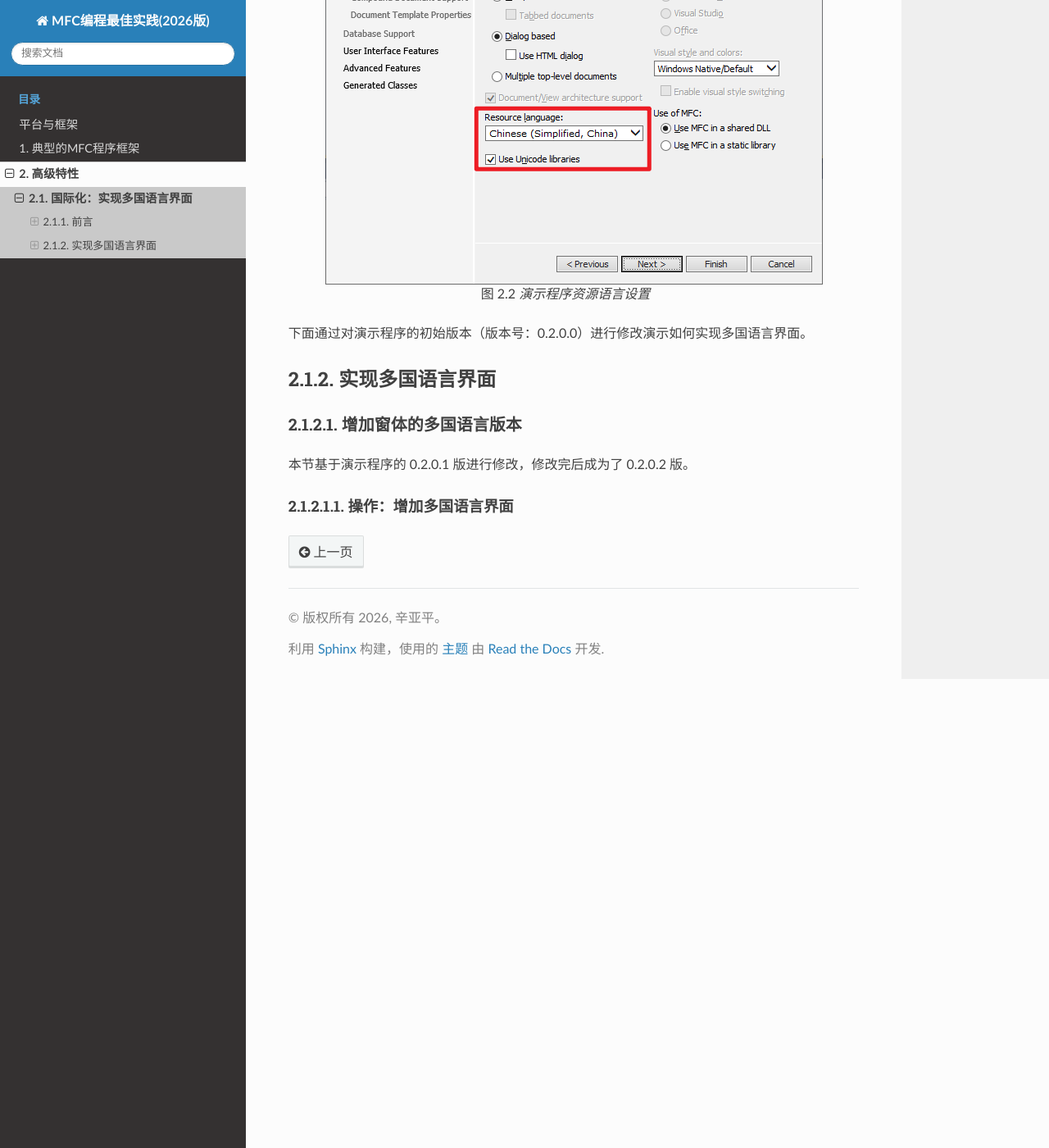
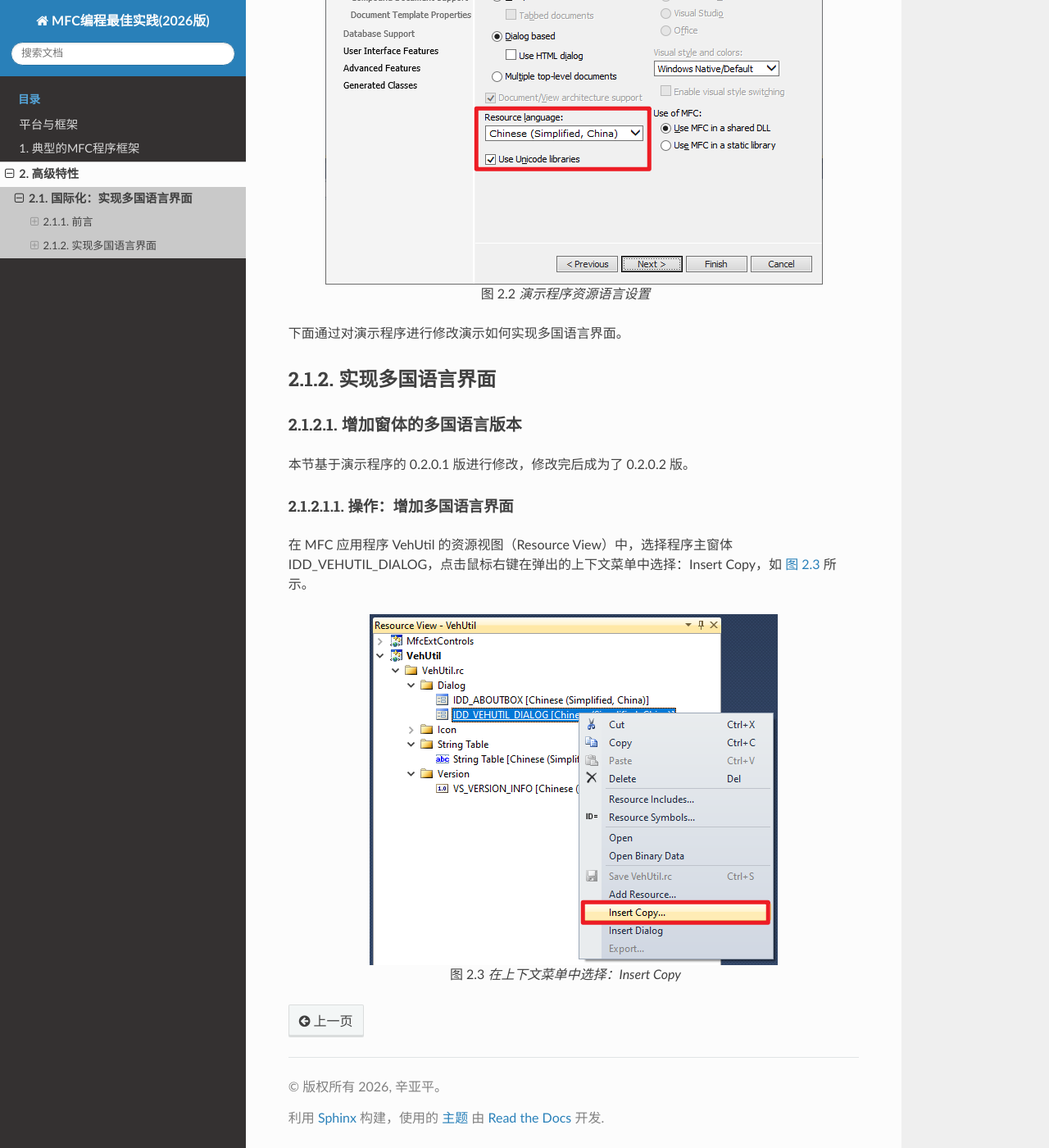
Before and after one commit to yapingxin/MFCBP2026, a Sphinx documentation site: the page built from docs/advanced-features/mfc_multilingual.rst, in a window 1280 px wide and 1400 px high, scrolled down 1492 px. Shown: the whole window at 82% size. Built offline with Sphinx 7.4.7 and the Read the Docs theme 3.1.0, drawn with Linux system fonts in a browser that asks for light colours.

Commit message:
fig_mfcmul_v0.2.0.1_S1_InsertCopy

```diff
--- a/docs/advanced-features/mfc_multilingual.rst
+++ b/docs/advanced-features/mfc_multilingual.rst
@@ -60,7 +60,7 @@
 
     演示程序资源语言设置
 
-下面通过对演示程序的初始版本（版本号：0.2.0.0）进行修改演示如何实现多国语言界面。
+下面通过对演示程序进行修改演示如何实现多国语言界面。
 
 实现多国语言界面
 ------------------
@@ -72,3 +72,11 @@
 
 操作：增加多国语言界面
 ^^^^^^^^^^^^^^^^^^^^^^^^
+
+在 MFC 应用程序 VehUtil 的资源视图（Resource View）中，选择程序主窗体 IDD_VEHUTIL_DIALOG，点击鼠标右键在弹出的上下文菜单中选择：Insert Copy，如 :numref:`fig_mfcmul_v0.2.0.1_S1_InsertCopy` 所示。
+
+.. figure:: Resource/images/Snipaste_2026-08-14_12-24-55.png
+    :name: fig_mfcmul_v0.2.0.1_S1_InsertCopy
+    :align: center
+
+    在上下文菜单中选择：Insert Copy
```
Also changed, not shown: docs/advanced-features/Resource/images/Snipaste_2026-08-14_12-24-55.png (added).
